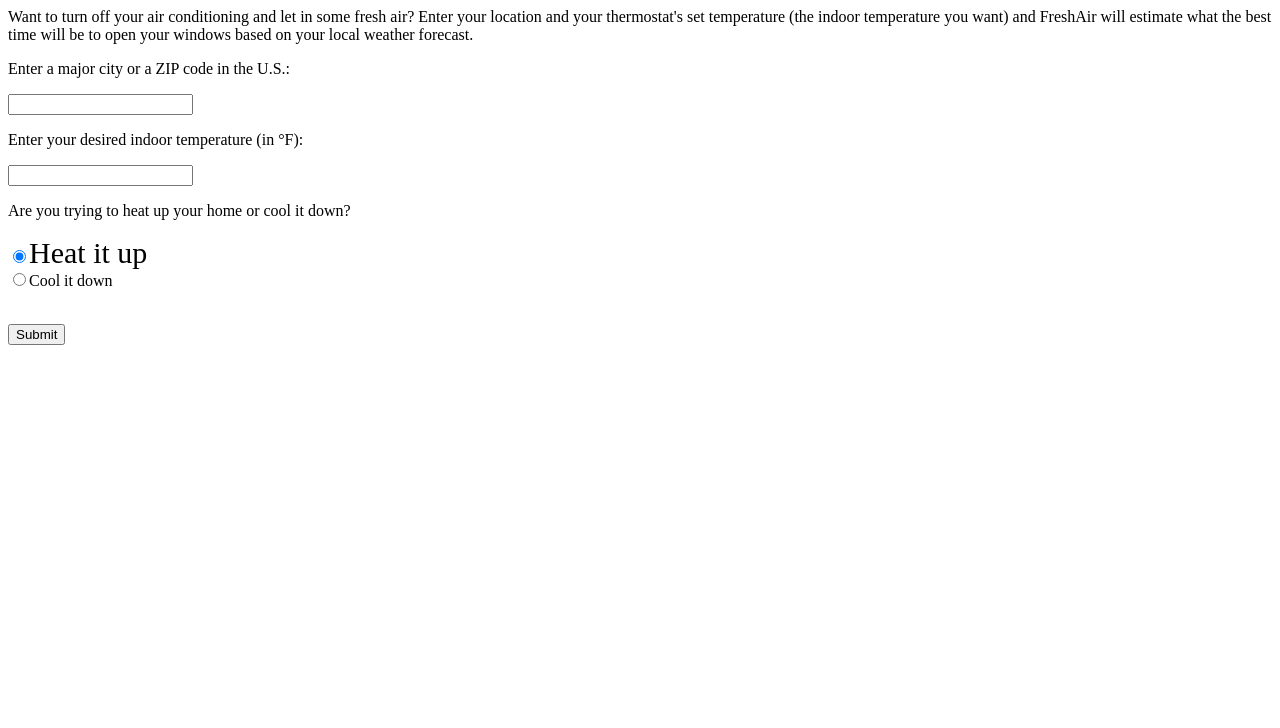
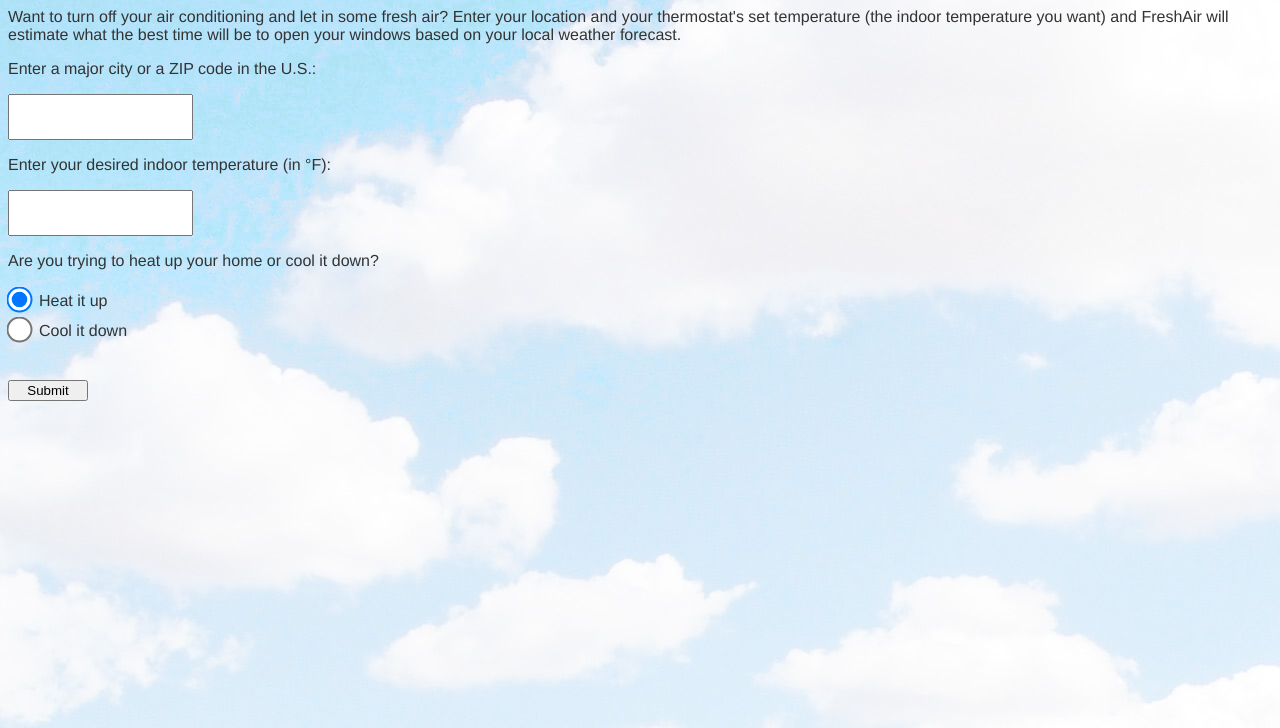
Before and after one commit to 4sight/myfreshair, a website: page app/index.html in a window 1280 px wide. Shown: the part 72-800 px from the top of the page. Drawn offline with nearby package versions, Linux system fonts and the light colour scheme.

Commit message:
enlarged input fields

```diff
--- a/app/styles/style.scss
+++ b/app/styles/style.scss
@@ -1,15 +1,24 @@
 body {
 	background-image: url('../images/clouds.jpg');
+	color: #333333;
+	font-family: 'Proxima Nova Soft', 'Helvetica Neue', sans-serif;
 }
 h1 {
 	text-align: center;
 }
-input[type='radio']:checked + label {
-	height: 25px;
-	font-size: 30px;
+input[type='radio'] {
+	transform: scale(2);
 }
-
-input[type='radio']:unchecked + label {
-	height: 25px;
-	font-size: 30px;
+input[type='radio'] + label {
+	padding-left: 10px;
+	line-height: 30px;
 }
+#location {
+	height: 40px;
+}
+#desiredTemp {
+	height: 40px
+}
+#submitButton {
+	width: 80px;
+}
```
Also changed, not shown: app/images/clouds.jpg (added), app/styles/style.css.
